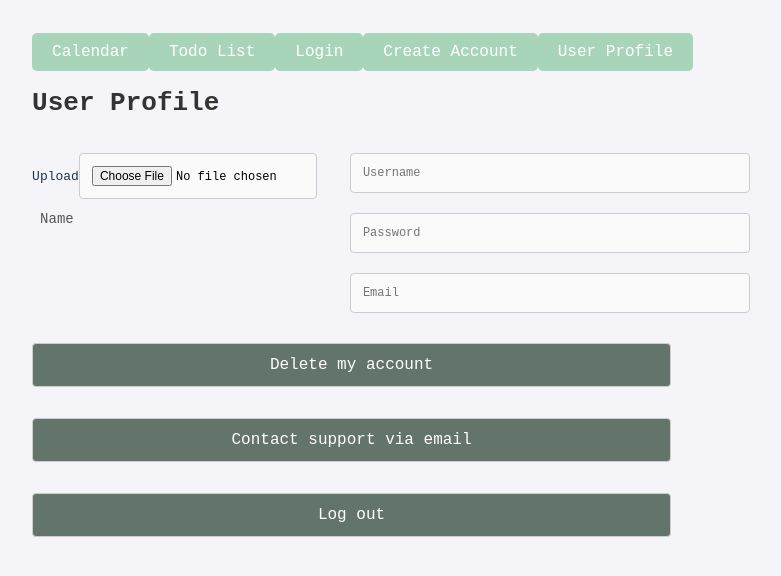
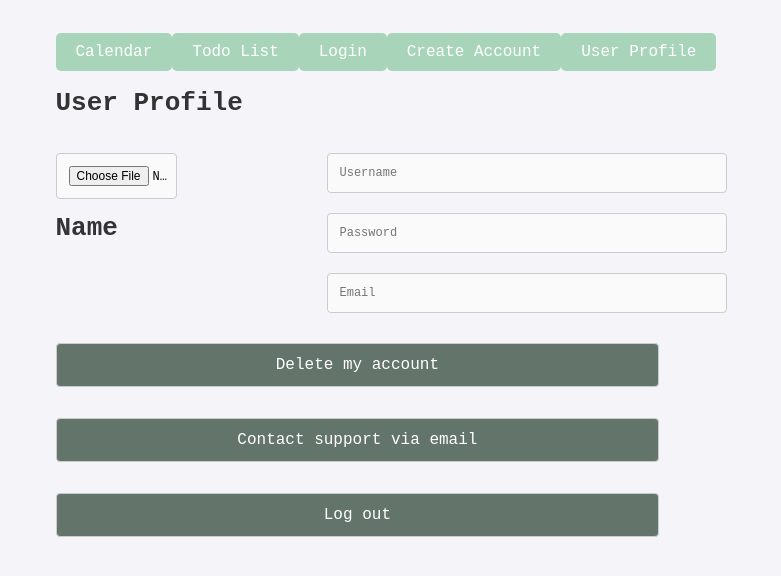
Before and after one commit to sapierre26/ToDo_List, a React (Vite) app in the folder frontend/: page /UserProfile in a window 1280 px wide. Shown: the top 576 px of the page, without its empty margins (182-963 px from the left). Built offline with nearby package versions, Linux system fonts and the light colour scheme.

Commit message:
User profile: picture with fixed size

```diff
--- a/frontend/src/components/UserProfile/page.jsx
+++ b/frontend/src/components/UserProfile/page.jsx
@@ -1,6 +1,7 @@
-import React, {useState} from 'react'
+import React, {useState, useEffect} from "react"
 
 const UserProfile = () => {
+    //handle image upload
     const [userPic, setUserPic] = useState(null);
     const handleImageUpload = (e) => {
         const file = e.target.files[0];
@@ -8,26 +9,40 @@ const UserProfile = () => {
             setUserPic(URL.createObjectURL(file));
         }
     }
+
+    //fetch username and password (let"s see how we can do this)
+    const [username, setUsername] = useState("");
+
     return (
-        <div className='UserProfile'>
+        <div className="UserProfile">
             <h2>User Profile</h2>
-            <div className='UserSettings' style={{display: 'flex'}}>
-                <div className='UserInfo'>
-                    <div className='UserPic'>
+            <div className="UserSettings" style={{display: "flex"}}>
+                <div className="UserInfo">
+                    <div className="UserPic">
                     {userPic ?
-                    (
-                        <img src={userPic} alt="Profile" style={{ width: '100%', height: '100%', objectFit: 'cover', borderRadius: '8px' }} />) :
-                        (
-                        <span>Upload</span>
-)}
+                    (<img
+                        src={userPic}
+                        alt="profilePicture"
+                        style={{
+                            height: "300px",
+                            width: "350px"
+                        }}
+                    />) :
+                        (<span></span>)}
                         <input
                             type="file"
                             onChange={(handleImageUpload)}
+                            style={{
+                                width: "45%"
+                            }}
                         />
                     </div>
-                    <label>Name</label>
+                    <h2>
+                        <span className="Username">Name</span>
+                    </h2>
                 </div>
-                <div className='UserChangeInfo'>
+                <div className="UserChangeInfo">
+
                     <input
                         type="text"
                         placeholder="Username"
@@ -42,7 +57,7 @@ const UserProfile = () => {
                     />
                 </div>
             </div>
-            <div className='support'>
+            <div className="support">
                 <button>Delete my account</button>
                 <button>Contact support via email</button>
                 <button>Log out</button>
```
